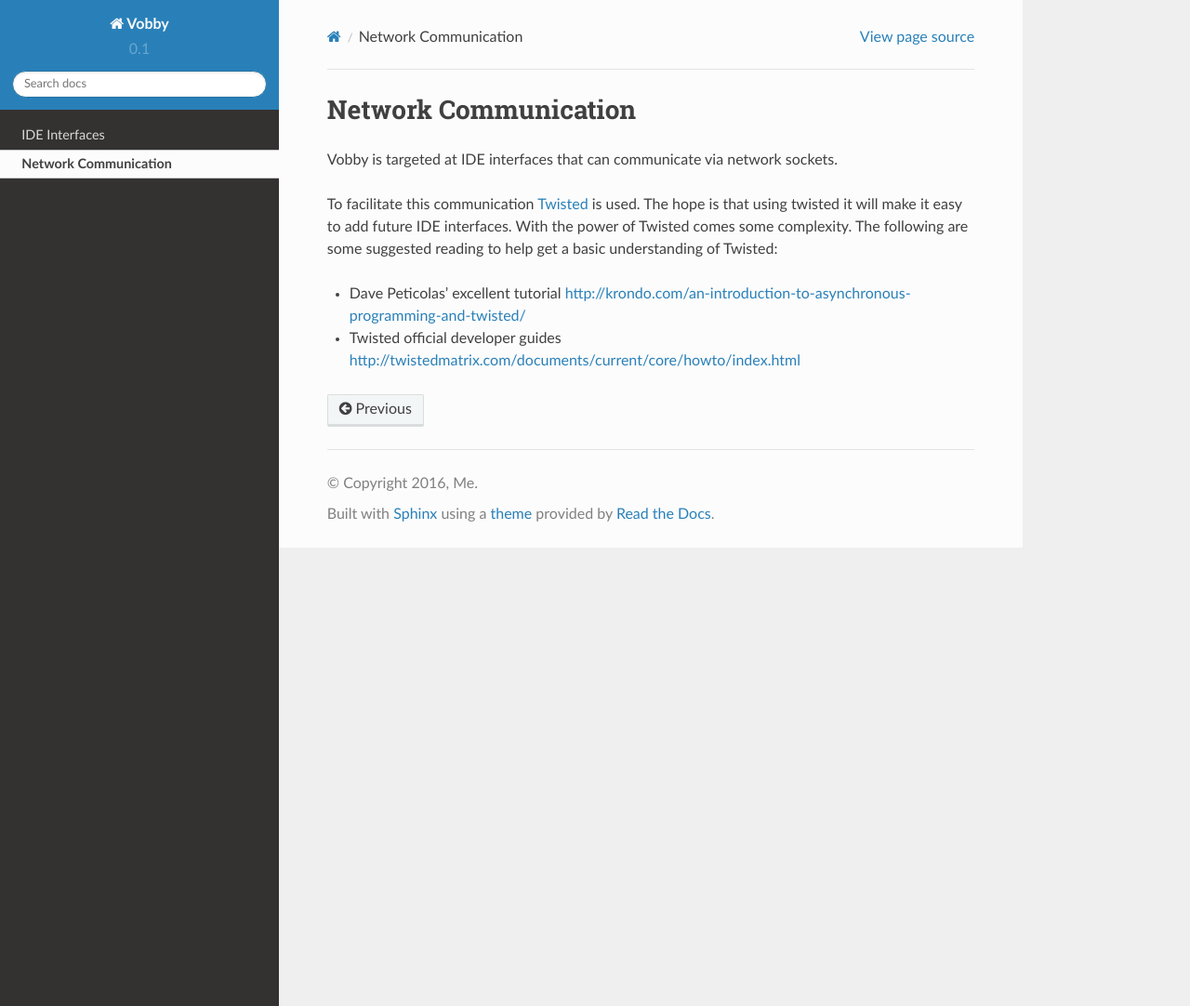
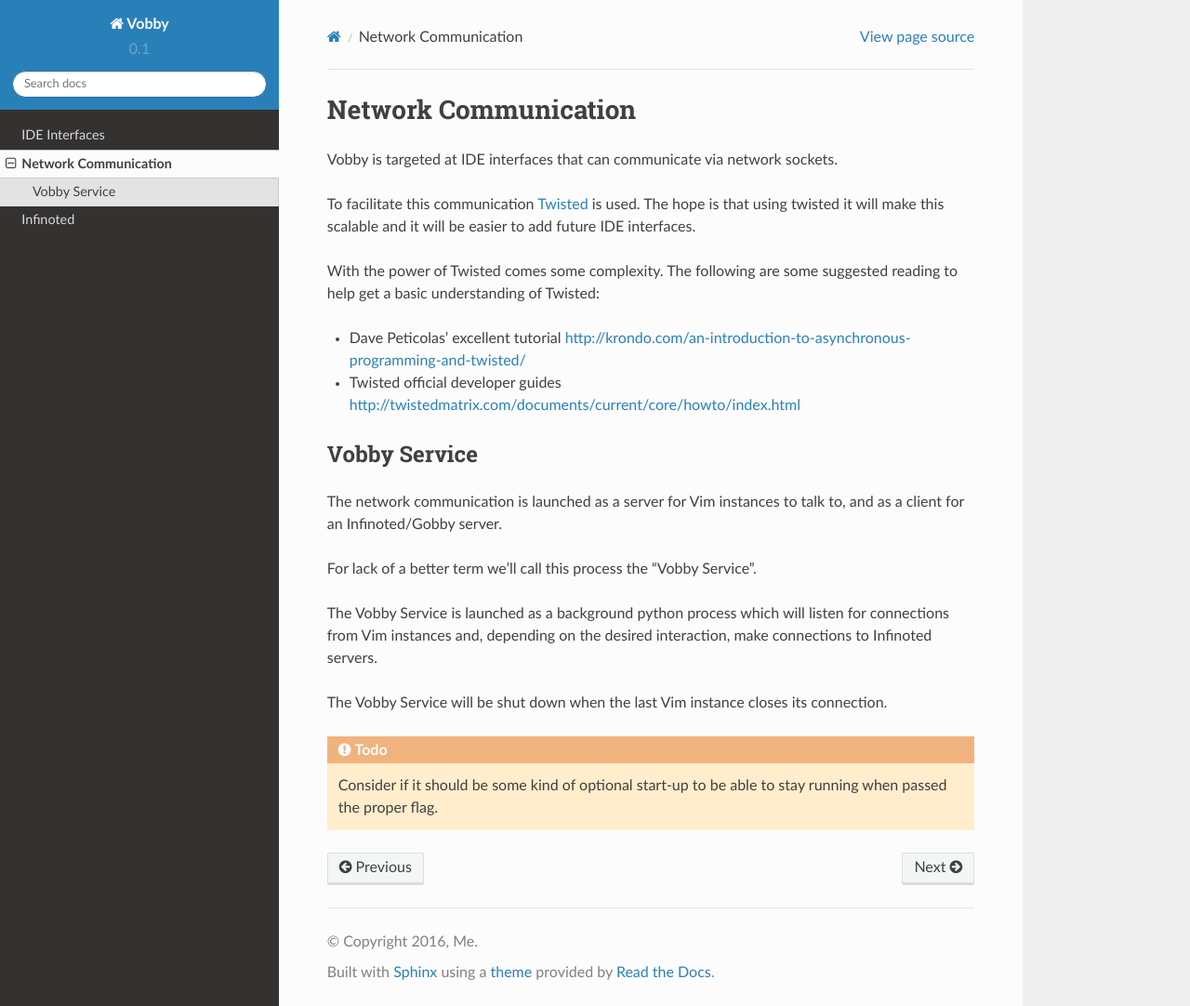
Before and after one commit to speedyleion/vobby, a Sphinx documentation site: the page built from sphinx/network.rst, in a window 1280 px wide and 1082 px high. Shown: the whole window at 93% size. Built offline with Sphinx 7.4.7 and the Read the Docs theme 2.0.0, drawn with Linux system fonts in a browser that asks for light colours; pages that are not in the unit, such as notebooks, are missing from menus.

Commit message:
Initial go at Vobby Service and Infinoted protocol

```diff
--- a/sphinx/index.rst
+++ b/sphinx/index.rst
@@ -8,6 +8,7 @@
    includeme
    ide_interfaces
    network
+   infinoted
 
 
 Indices and tables
--- a/sphinx/network.rst
+++ b/sphinx/network.rst
@@ -5,11 +5,31 @@
 sockets.
 
 To facilitate this communication `Twisted <https://twistedmatrix.com/trac/>`_ is
-used.  The hope is that using twisted it will make it easy to add future IDE
-interfaces.  With the power of Twisted comes some complexity.  The following are
+used.  The hope is that using twisted it will make this scalable and it will be
+easier to add future IDE interfaces.
+
+With the power of Twisted comes some complexity.  The following are
 some suggested reading to help get a basic understanding of Twisted:
 
 - Dave Peticolas' excellent tutorial
   http://krondo.com/an-introduction-to-asynchronous-programming-and-twisted/
 - Twisted official developer guides
   http://twistedmatrix.com/documents/current/core/howto/index.html
+
+Vobby Service
+-------------
+
+The network communication is launched as a server for Vim instances to talk to,
+and as a client for an Infinoted/Gobby server.
+
+For lack of a better term we'll call this process the "Vobby Service".
+
+The Vobby Service is launched as a background python process which will listen
+for connections from Vim instances and, depending on the desired interaction,
+make connections to Infinoted servers.
+
+The Vobby Service will be shut down when the last Vim instance closes its
+connection.
+
+.. todo:: Consider if it should be some kind of optional start-up to be able
+    to stay running when passed the proper flag.
```
Also changed, not shown: sphinx/infinoted.rst (added, +35 -0 lines).
